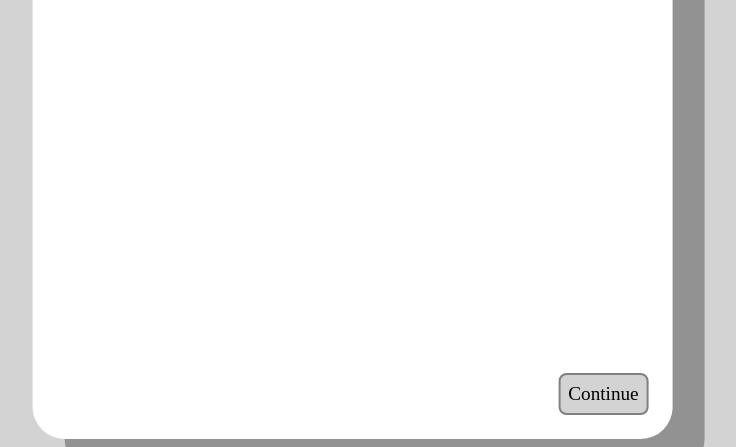
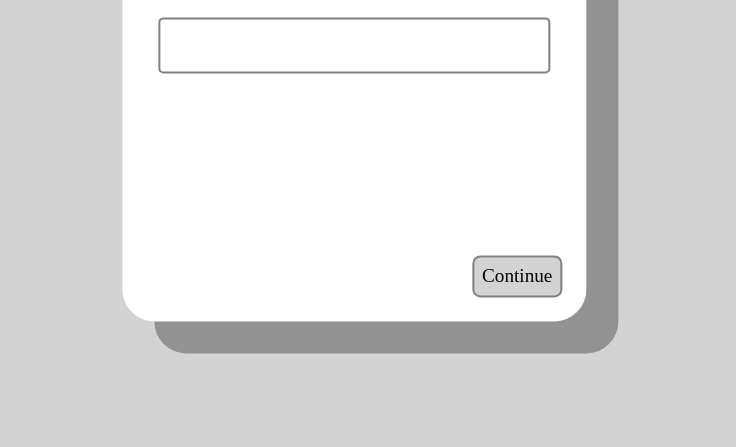
Before and after one commit to autumntxx/EndlessSurvey, a plain HTML site: page index.html in a window 1280 px wide. Shown: the part 353-800 px from the top of the page, without its empty margins (281-1017 px from the left). Drawn offline with Linux system fonts and the light colour scheme; a web font is replaced by a local one.

Commit message:
Changed Sizing

```diff
--- a/index.html
+++ b/index.html
@@ -19,8 +19,8 @@
             top: 50%;
             left: 50%;
             transform: translate(-51%, -51%);
-            height: 50rem;
-            width: 40rem;
+            height: 35rem;
+            width: 29rem;
             background-color: white;
             border-radius: 2rem;
             box-shadow: 2rem 2rem 0px rgba(0, 0, 0, 0.308);
```
